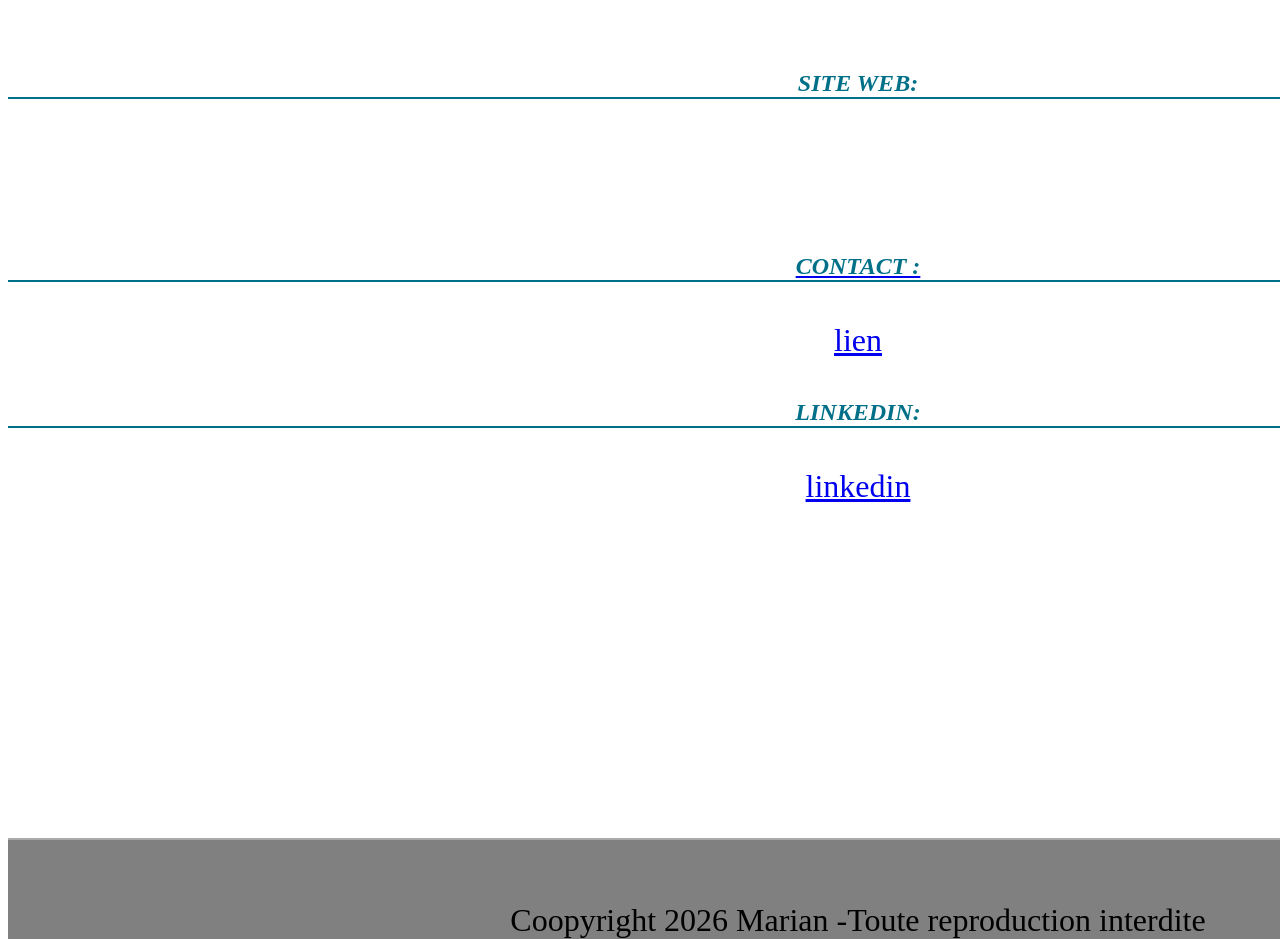
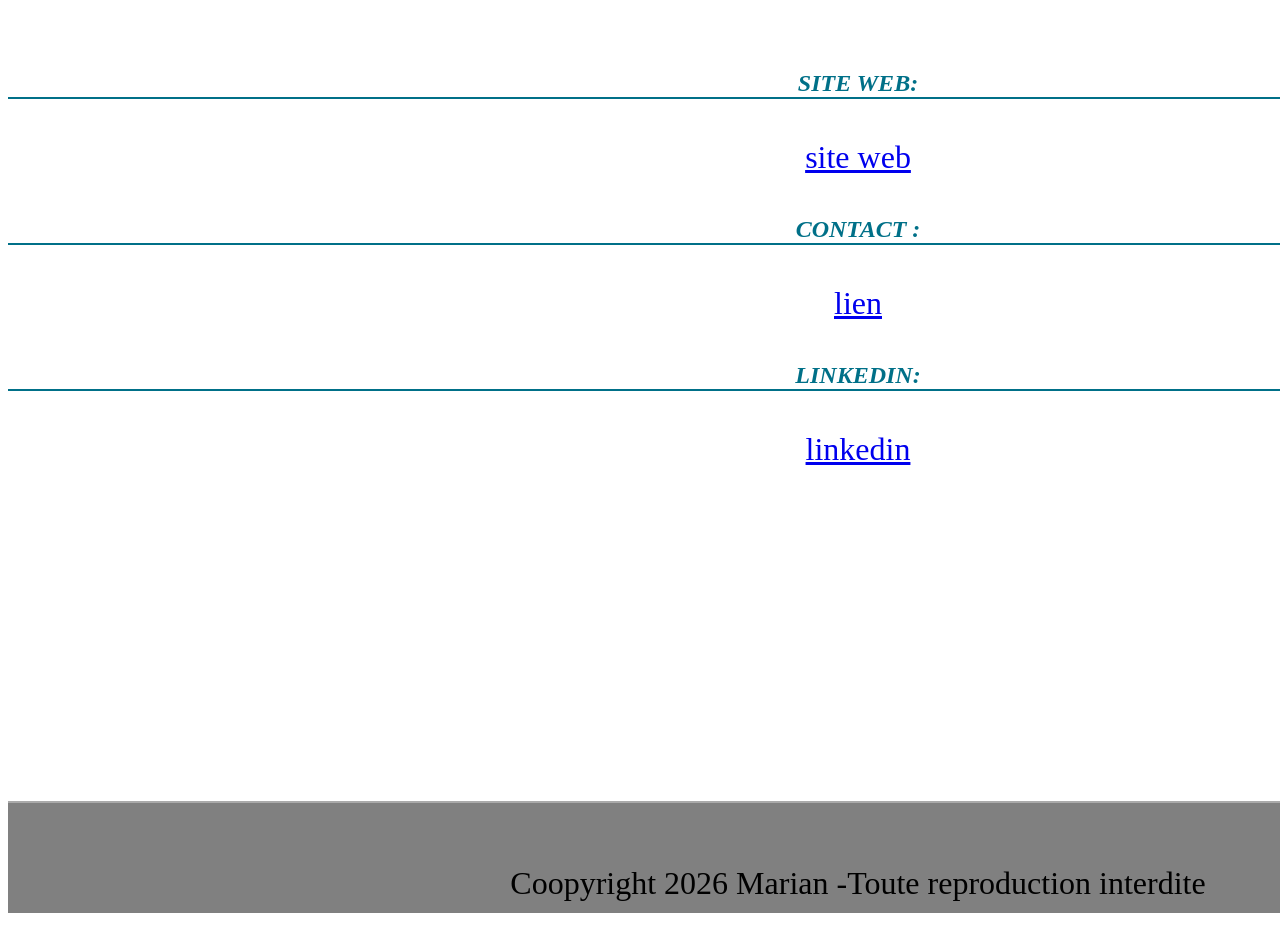
Before and after one commit to xylene5922/site-web-, a plain HTML site: page page4.html in a window 1280 px wide. Shown: the part 2400-3339 px from the top of the page. After the commit the page ends 3313 px from the top, so only its background shows below. Drawn offline with Linux system fonts and the light colour scheme.

Commit message:
Update page4.html

```diff
--- a/page4.html
+++ b/page4.html
@@ -51,9 +51,9 @@
         <i><h5>TWITTER:</h5></i>
        <a href="https://x.com/LasArtemis27655"> twitter </a>
        <br/><br/>
-        <i><h5>SITE WEB:</h5></i></p>
-        <a href= "file:///C:/Users/artemis/Documents/my-site-web-informatique-github-main/index.html">
-         <br/><br/>
+       <i><h5>SITE WEB:</h5></i></p>
+        <a href= "https://xylene5922.github.io/site-web-/index.html">
+        site web</a>
 	 <i><h5> CONTACT :</h5></i></p>
 	<a href= "https://formsubmit.co/el/fehaha">   lien</a>
         <i><h5>LINKEDIN:</h5></i>
```
